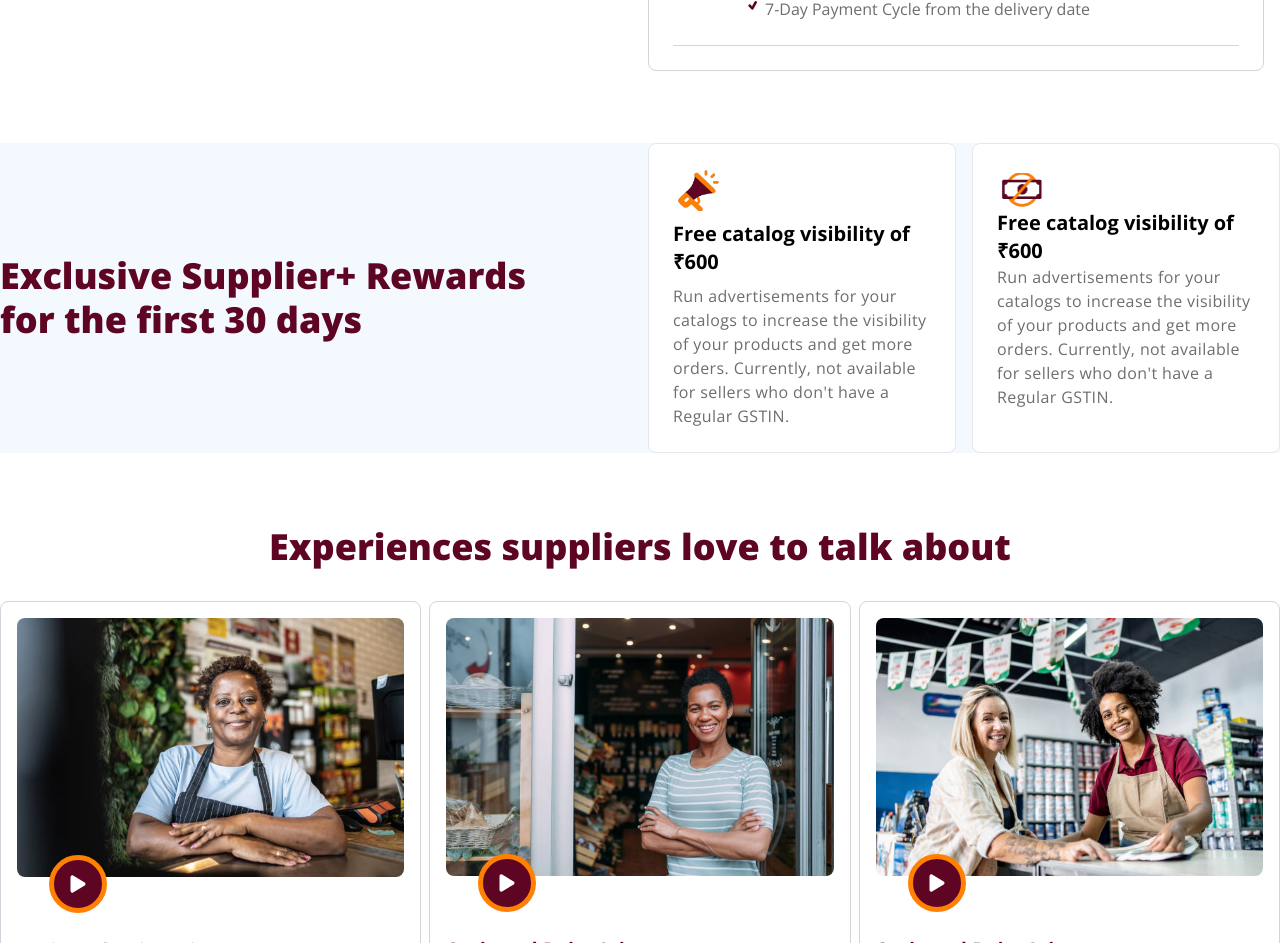
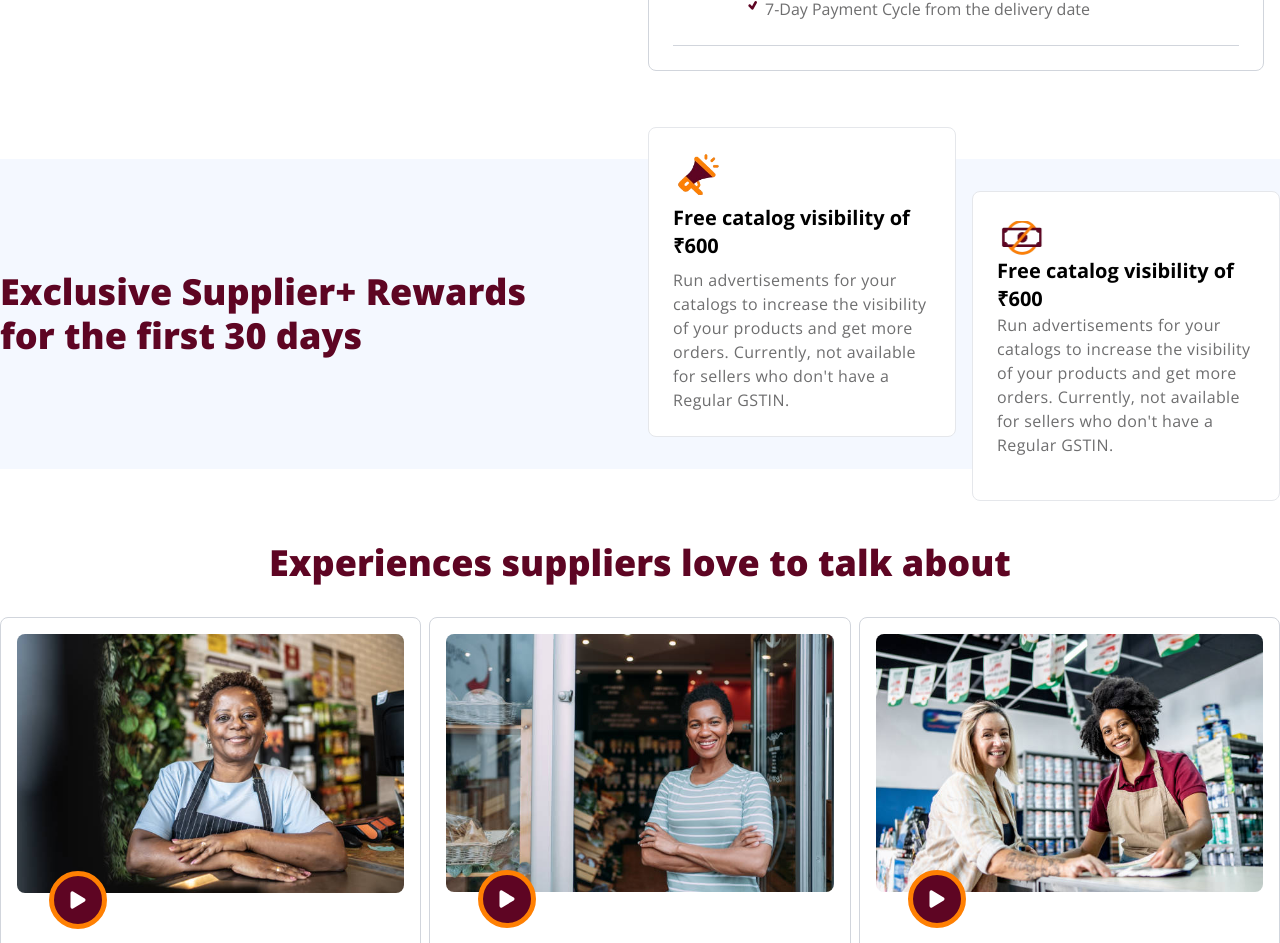
Before and after one commit to Najmul-Shaon/CareMe, a React (Vite) app: page / in a window 1280 px wide. Shown: the part 1280-2223 px from the top of the page. Built offline with nearby package versions, Linux system fonts and the light colour scheme.

Commit message:
fixed position of reawar section

```diff
--- a/src/components/Rewards.jsx
+++ b/src/components/Rewards.jsx
@@ -4,14 +4,14 @@ import icon6 from "../assets/icon6.png";
 const Rewards = () => {
   return (
     <div className="bg-secondaryColor">
-      <div className="grid grid-cols-1 md:grid-cols-2 gap-4 mt-18 items-center max-w-screen-xl mx-auto px-4 lg:px-0">
+      <div className="grid grid-cols-1 md:grid-cols-2 gap-4 mt-22 items-center max-w-screen-xl mx-auto px-4 lg:px-0 relative">
         <div className="space-y-2">
           <h3 className="text-4xl font-extrabold text-primaryColor max-w-xl leading-11">
             Exclusive Supplier+ Rewards for the first 30 days
           </h3>
         </div>
-        <div className="grid grid-cols-1 md:grid-cols-2 gap-4 ">
-          <div className="p-6 bg-backgroundColor rounded-lg border border-gray-200 space-y-2">
+        <div className="grid grid-cols-1 md:grid-cols-2 gap-4 relative">
+          <div className="p-6 bg-backgroundColor rounded-lg border border-gray-200 space-y-2 md:relative md:-top-8">
             <figure>
               <img className="w-12" src={icon5} alt="icon" />
             </figure>
@@ -24,7 +24,7 @@ const Rewards = () => {
               sellers who don't have a Regular GSTIN.
             </p>
           </div>
-          <div className="p-6 bg-backgroundColor rounded-lg border border-gray-200 ">
+          <div className="p-6 bg-backgroundColor rounded-lg border border-gray-200 md:relative md:top-8">
             <figure>
               <img className="w-12" src={icon6} alt="icon" />
             </figure>
```
